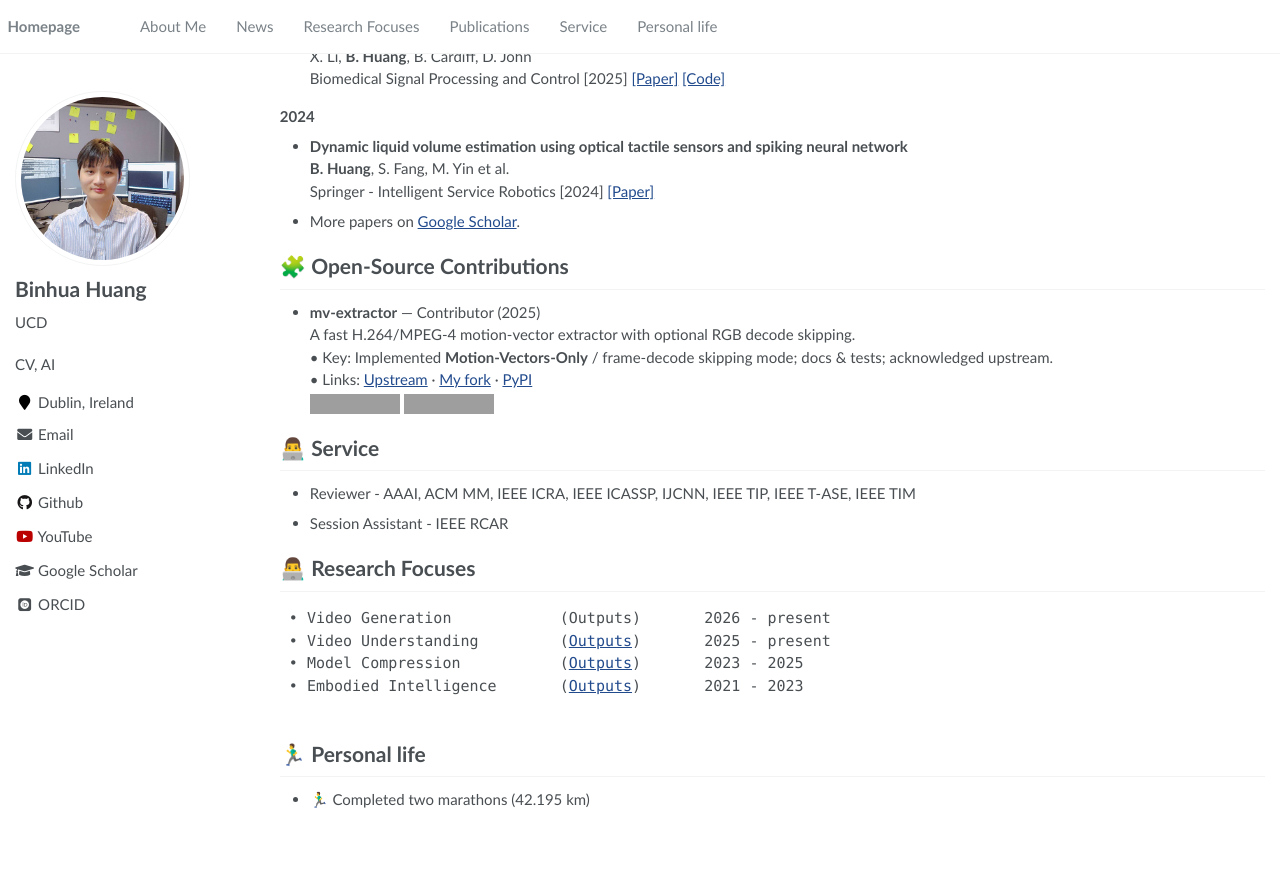
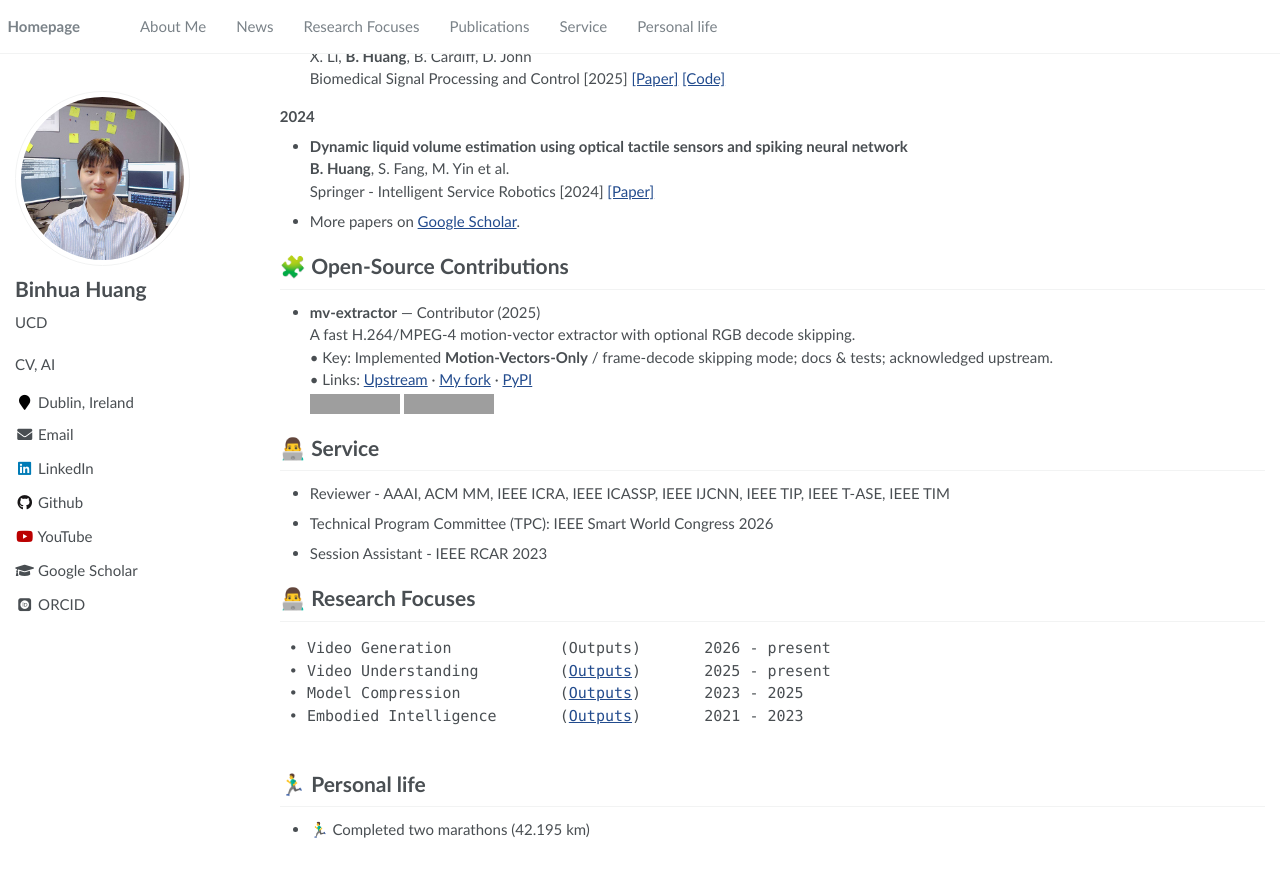
Before and after one commit to microa/microa.github.io, a Jekyll site: the page built from _pages/about.md, in a window 1280 px wide and 900 px high, scrolled down 1210 px. Shown: the top 877 px of the window. Built offline with Jekyll 4.4.1, drawn with Linux system fonts in a browser that asks for light colours; some web fonts are replaced; before the commit the page ends 2035 px from its top, so only the background shows below that; grey boxes are pictures that could not be loaded.

Commit message:
Update about.md

```diff
--- a/_pages/about.md
+++ b/_pages/about.md
@@ -96,8 +96,9 @@ My current research focuses on computer vision, machine learning, and AI.
 
 
 # 👨‍💻 Service
-- Reviewer - AAAI, ACM MM, IEEE ICRA, IEEE ICASSP, IJCNN, IEEE TIP, IEEE T-ASE, IEEE TIM
-- Session Assistant - IEEE RCAR
+- Reviewer - AAAI, ACM MM, IEEE ICRA, IEEE ICASSP, IEEE IJCNN, IEEE TIP, IEEE T-ASE, IEEE TIM
+- Technical Program Committee (TPC): IEEE Smart World Congress 2026
+- Session Assistant - IEEE RCAR 2023
 
 
 
@@ -112,4 +113,4 @@ My current research focuses on computer vision, machine learning, and AI.
 
 # 🏃‍♂️ Personal life
 - 🏃‍♂️ Completed two marathons (42.195 km)
-<br>
+<br><br>
```
